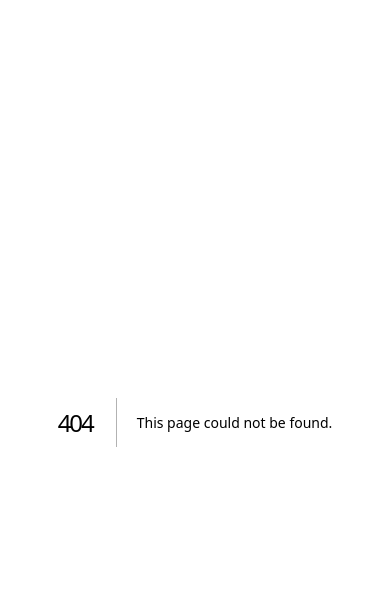
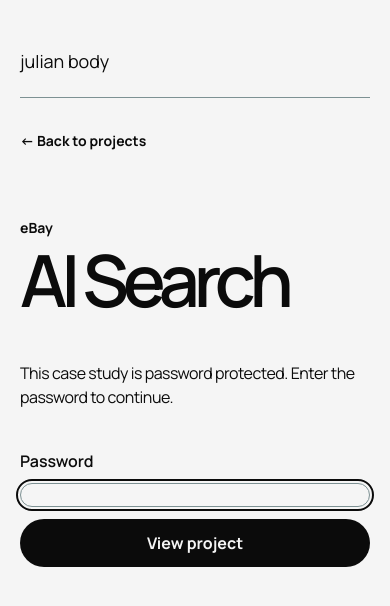
Before and after one commit to jbody-2/portfolio-website, a Next.js app: page /unlock in a window 390 px wide. Before the commit this address had no page. Shown: the top 606 px of the page. Built offline with nearby package versions, Linux system fonts and the light colour scheme.

Commit message:
feat: add password-protected unlock feature with responsive styling
Co-authored-by: jbody-2 <307832394+jbody-2@users.noreply.github.com>

```diff
--- a/app/globals.css
+++ b/app/globals.css
@@ -106,6 +106,18 @@ footer { border-top: 1px solid #7D9193; margin: 0 48px; padding: 14px 0 28px; di
 @media (max-width: 900px) { .case-intro { font-size: 32px; } .case-copy h2 { font-size: 32px; } .case-copy p, .case-copy .section-subtitle { font-size: 16px; } }
 @media (max-width: 700px) { .nav-wrap { padding: 48px 20px 0; } main { padding: 0 20px; } .nav-links { gap: 16px; } .desktop-nav { display: none; } .menu-link { display: block; } .mobile-menu { display: grid; gap: 18px; padding: 24px 0 20px; font-size: 20px; } .projects { padding-top: 32px; } .project-meta { display: block; } .project-meta div { margin-top: 5px; } .project-meta h3, .project-meta div { font-size: 20px; } .about-section { padding: 120px 0; } .about-grid { grid-template-columns: 1fr; gap: 48px; } .about-detail { margin-left: 0; } footer { margin: 0 20px; flex-direction: column; gap: 8px; } .case-study { padding-top: 32px; } .case-header { padding: 18px 0 64px; } .case-meta { grid-template-columns: 1fr; gap: 20px; margin-top: 48px; } .case-intro { margin-top: 64px; } .case-images, .stats { grid-template-columns: 1fr; } .case-copy { margin: 88px 0; } }
 @media (max-width: 700px) { .case-company { margin-bottom: 8px; } .case-header { padding-bottom: 40px; } .stats { margin-top: 40px; } .case-copy section { grid-template-columns: 1fr; row-gap: 20px; } .case-copy section > :not(h2) { grid-column: 1; } .case-copy h2 { font-size: 32px; } .case-copy p { font-size: 20px; } }
+.unlock { padding-left: 48px; padding-right: 48px; }
+.unlock .back-link { display: block; margin-bottom: 48px; }
+.unlock-note { margin: 48px 0 0; max-width: 520px; font-size: 16px; line-height: 1.45; font-weight: 400; letter-spacing: -.03em; }
+.unlock-form { display: grid; gap: 10px; margin-top: 40px; max-width: 520px; }
+.unlock-label { font-size: 16px; font-weight: 600; }
+.unlock-row { display: flex; gap: 12px; }
+.unlock-input { flex: 1; min-width: 0; height: 48px; padding: 0 20px; border: 1px solid #7D9193; border-radius: 48px; background: transparent; color: var(--text); font: inherit; font-size: 16px; font-weight: 400; }
+.unlock-input:focus-visible { outline: 2px solid var(--text); outline-offset: 2px; }
+.unlock-submit { margin-top: 0; }
+.unlock-submit:disabled { opacity: .6; cursor: default; }
+.unlock-error { min-height: 22px; margin: 4px 0 0; font-size: 14px; font-weight: 600; color: #c2410c; }
+@media (max-width: 700px) { .unlock { padding-left: 20px; padding-right: 20px; } .unlock-row { flex-direction: column; } }
 @media (prefers-reduced-motion: reduce) { html { scroll-behavior: auto; } .site { transition: none; } .site > main { animation: none; } }
 @font-face { font-family: 'Manrope'; src: url('/fonts/Manrope-Variable.woff2') format('woff2'); font-style: normal; font-weight: 200 800; font-display: block; }
 
--- /dev/null
+++ b/app/unlock/actions.ts
@@ -0,0 +1,27 @@
+'use server'
+
+import { cookies } from 'next/headers'
+import { redirect } from 'next/navigation'
+import { ACCESS_COOKIE, accessToken, safeRedirectPath } from '@/lib/protected-access'
+
+export type UnlockState = { error: string | null }
+
+export async function unlock(_state: UnlockState, formData: FormData): Promise<UnlockState> {
+  const expected = process.env.CASE_STUDY_PASSWORD
+  const password = formData.get('password')
+  const next = safeRedirectPath(formData.get('next'))
+
+  if (!expected) return { error: 'Access is not configured yet.' }
+  if (typeof password !== 'string' || password !== expected) return { error: 'Incorrect password. Try again.' }
+
+  const cookieStore = await cookies()
+  cookieStore.set(ACCESS_COOKIE, await accessToken(expected), {
+    httpOnly: true,
+    secure: true,
+    sameSite: 'none',
+    path: '/',
+    maxAge: 60 * 60 * 24 * 30,
+  })
+
+  redirect(next)
+}
--- /dev/null
+++ b/app/unlock/page.tsx
@@ -0,0 +1,33 @@
+import type { Metadata } from 'next'
+import Link from 'next/link'
+import { UnlockForm } from '@/components/unlock-form'
+import { safeRedirectPath } from '@/lib/protected-access'
+
+export const metadata: Metadata = {
+  title: 'Protected project — Julian Body',
+  robots: { index: false, follow: false },
+}
+
+export default async function UnlockPage({ searchParams }: { searchParams: Promise<{ next?: string }> }) {
+  const { next } = await searchParams
+
+  return (
+    <div className="site">
+      <header className="nav-wrap">
+        <nav className="nav" aria-label="Primary navigation">
+          <Link className="wordmark" href="/">julian body</Link>
+          <div className="nav-links"><div className="desktop-nav"><Link href="/">projects</Link><Link href="/#about">about</Link></div></div>
+        </nav>
+      </header>
+      <main className="case-study unlock">
+        <Link className="back-link" href="/">← Back to projects</Link>
+        <div className="case-header">
+          <p className="case-company">eBay</p>
+          <h1>AI Search</h1>
+          <p className="unlock-note">This case study is password protected. Enter the password to continue.</p>
+          <UnlockForm next={safeRedirectPath(next)} />
+        </div>
+      </main>
+    </div>
+  )
+}
--- a/components/portfolio.tsx
+++ b/components/portfolio.tsx
@@ -6,12 +6,12 @@ import { Moon, Sun } from 'lucide-react'
 import { useEffect, useState } from 'react'
 
 const projects = [
+  { title: 'AI Search', type: 'UI, UX, Research', year: '2023', image: '/hero thumbs/Landscape-1.png', color: 'lavender', slug: 'ai-search' },
   { title: 'Lokal', type: 'UI, UX', year: '2024', image: '/hero thumbs/Lokal Mockup_.png', color: 'blue', slug: 'lokal' },
   { title: 'Influencer Storefront', type: 'UI, UX, Research', year: '2023', image: '/hero thumbs/Emma Winter.png', color: 'terra', slug: 'influencers' },
   { title: 'Our Grails', type: 'Installation, Publication', year: '2023', image: '/Grails - Body 15.jpeg', color: 'lime', slug: 'our-grails' },
-  { title: 'AI Search', type: 'UI, UX, Research', year: '2023', image: '/hero thumbs/Landscape-1.png', color: 'lavender', slug: 'ai-search' },
+  { title: 'Plush+', type: 'Type placeholder', year: '2024', image: '/Plush 1.jpeg', color: 'blue', slug: 'plush' },
   { title: 'Equanimity', type: 'Type placeholder', year: '2024', image: '/table 1.png', color: 'blue', slug: 'equanimity' },
-  { title: 'Plush+', type: 'Type placeholder', year: '2024', image: '/Plush 1.jpeg', color: 'blue', slug: 'plush' },
 ]
 
 export function Portfolio() {
--- /dev/null
+++ b/components/unlock-form.tsx
@@ -0,0 +1,34 @@
+'use client'
+
+import { useActionState } from 'react'
+import { unlock, type UnlockState } from '@/app/unlock/actions'
+
+const initialState: UnlockState = { error: null }
+
+export function UnlockForm({ next }: { next: string }) {
+  const [state, formAction, pending] = useActionState(unlock, initialState)
+
+  return (
+    <form className="unlock-form" action={formAction}>
+      <input type="hidden" name="next" value={next} />
+      <label className="unlock-label" htmlFor="password">Password</label>
+      <div className="unlock-row">
+        <input
+          id="password"
+          name="password"
+          type="password"
+          className="unlock-input"
+          autoComplete="current-password"
+          autoFocus
+          required
+          aria-invalid={Boolean(state.error)}
+          aria-describedby={state.error ? 'unlock-error' : undefined}
+        />
+        <button className="case-cta unlock-submit" type="submit" disabled={pending}>
+          {pending ? 'Checking…' : 'View project'}
+        </button>
+      </div>
+      <p id="unlock-error" className="unlock-error" role="alert">{state.error}</p>
+    </form>
+  )
+}
--- /dev/null
+++ b/lib/protected-access.ts
@@ -0,0 +1,22 @@
+export const ACCESS_COOKIE = 'case-study-access'
+export const PROTECTED_PATHS = ['/case-studies/ai-search']
+
+export function isProtectedPath(pathname: string) {
+  return PROTECTED_PATHS.some((path) => pathname === path || pathname.startsWith(`${path}/`))
+}
+
+export async function accessToken(password: string) {
+  const data = new TextEncoder().encode(`case-study-access:${password}`)
+  const digest = await crypto.subtle.digest('SHA-256', data)
+  return Array.from(new Uint8Array(digest), (byte) => byte.toString(16).padStart(2, '0')).join('')
+}
+
+export async function hasValidAccess(cookieValue: string | undefined) {
+  const password = process.env.CASE_STUDY_PASSWORD
+  if (!password || !cookieValue) return false
+  return cookieValue === (await accessToken(password))
+}
+
+export function safeRedirectPath(next: unknown) {
+  return typeof next === 'string' && isProtectedPath(next) ? next : PROTECTED_PATHS[0]
+}
--- /dev/null
+++ b/proxy.ts
@@ -0,0 +1,14 @@
+import { NextResponse, type NextRequest } from 'next/server'
+import { ACCESS_COOKIE, hasValidAccess } from '@/lib/protected-access'
+
+export async function proxy(request: NextRequest) {
+  if (await hasValidAccess(request.cookies.get(ACCESS_COOKIE)?.value)) return NextResponse.next()
+
+  const unlockUrl = new URL('/unlock', request.url)
+  unlockUrl.searchParams.set('next', request.nextUrl.pathname)
+  return NextResponse.redirect(unlockUrl)
+}
+
+export const config = {
+  matcher: ['/case-studies/ai-search', '/case-studies/ai-search/:path*'],
+}
```
